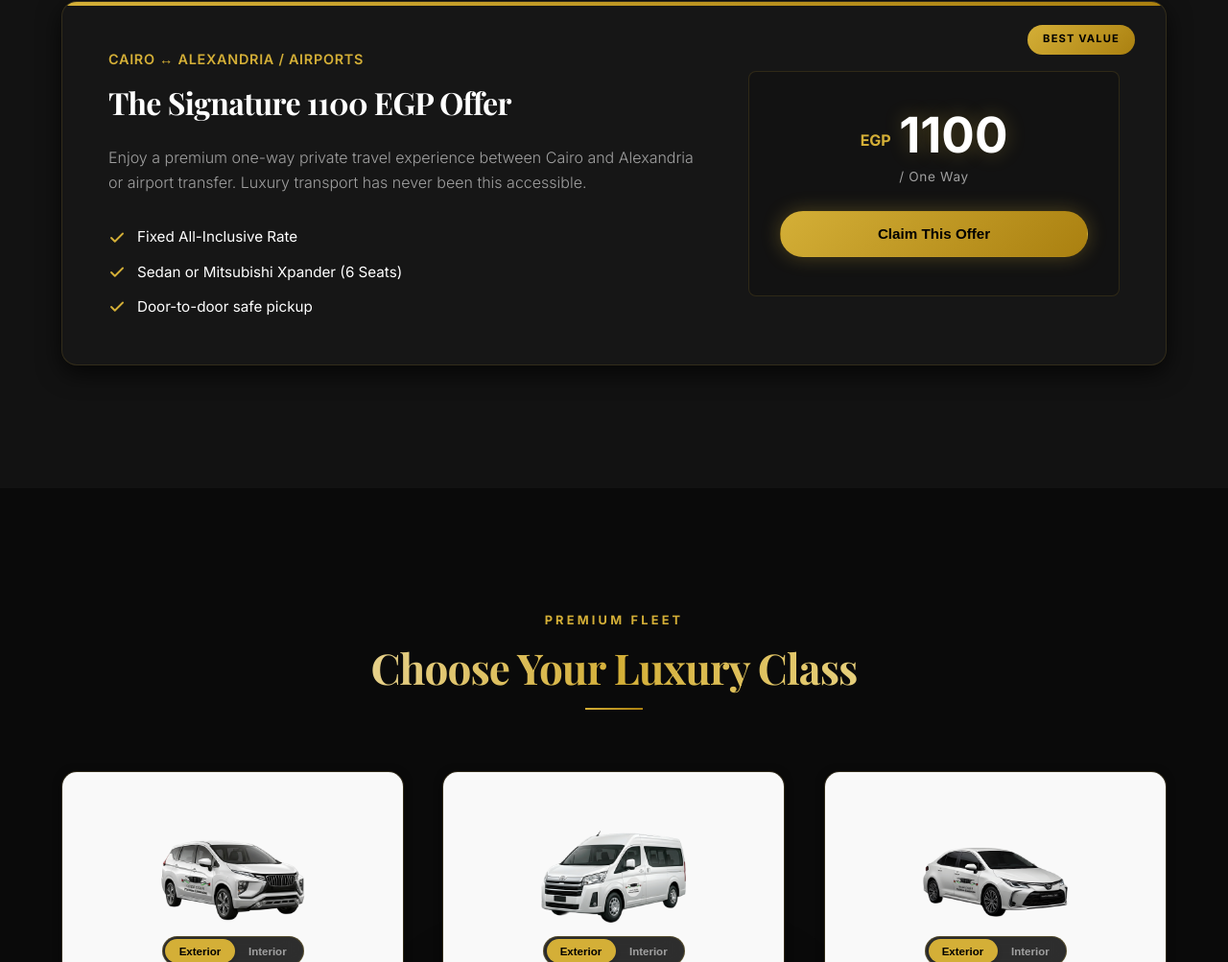
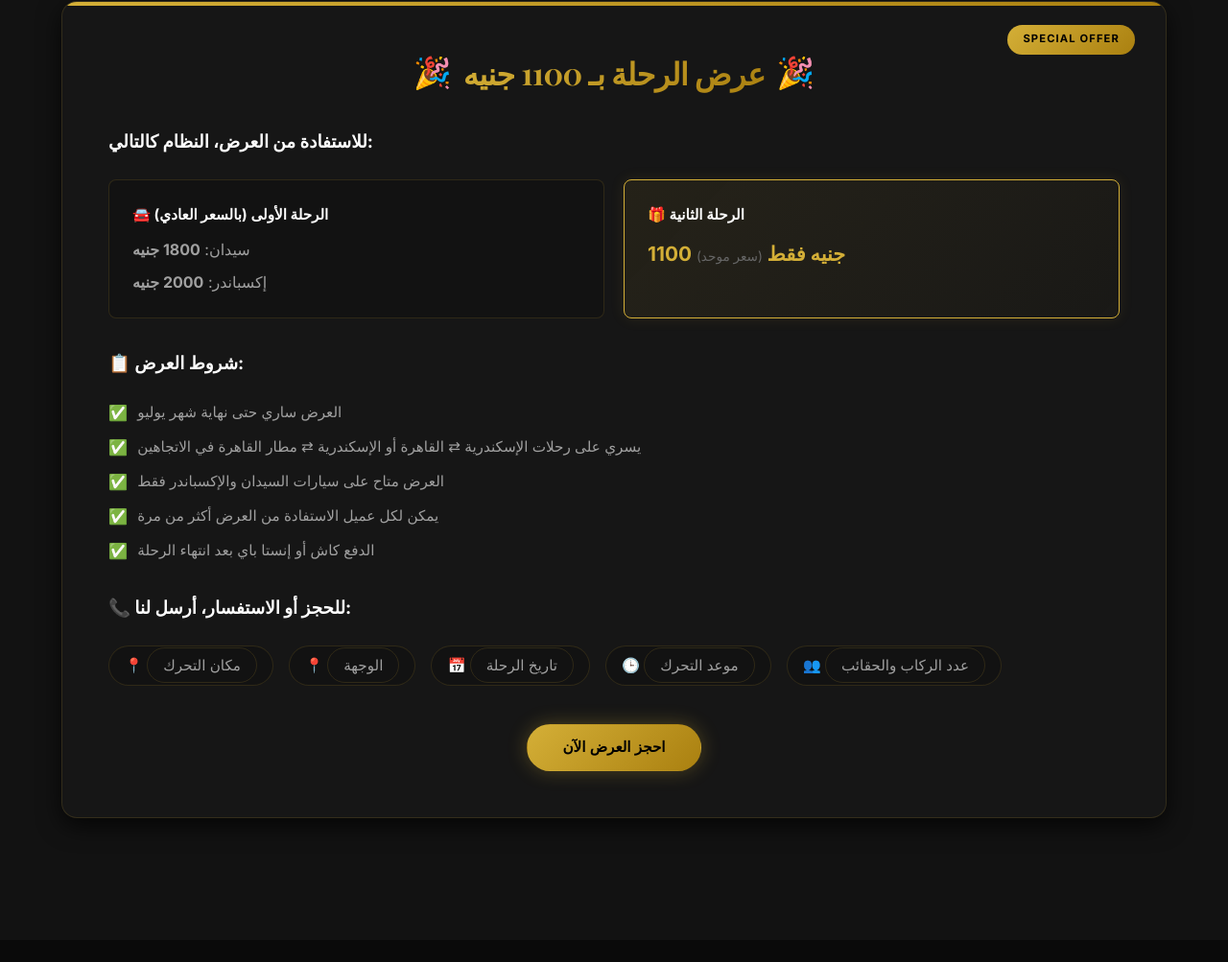
Before and after one commit to medoouwj12-tech/Platinum-limousine, a plain HTML site: page index.html in a window 1280 px wide. Shown: the part 2363-3366 px from the top of the page at 96% size. Drawn offline with nearby package versions, Linux system fonts and the light colour scheme; a web font is replaced by a local one.

Commit message:
تحديث قسم العرض بالرسالة الجديدة كاملة مع الشروط والأسعار

```diff
--- a/index.html
+++ b/index.html
@@ -199,42 +199,62 @@
                 </div>
 
                 <div class="offer-card-featured">
-                    <div class="offer-badge" data-key="offer-tag">BEST VALUE</div>
-                    <div class="offer-content-grid">
-                        <div class="offer-info">
-                            <span class="offer-route" data-key="offer-route">Cairo ↔ Alexandria / Airports</span>
-                            <h3 class="offer-name" data-key="offer-name">The Signature 1100 EGP Offer</h3>
-                            <p class="offer-desc" data-key="offer-desc">Enjoy a premium one-way private travel experience between Cairo and Alexandria or airport transfer. Luxury transport has never been this accessible.</p>
+                    <div class="offer-badge" data-key="offer-tag">عرض مميز</div>
+                    <div class="offer-content-full">
+                        <!-- Header -->
+                        <div class="offer-headline">
+                            <span class="offer-emoji">🎉</span>
+                            <h3 class="offer-name" data-key="offer-name">عرض الرحلة بـ 1100 جنيه</h3>
+                            <span class="offer-emoji">🎉</span>
+                        </div>
 
-                            <ul class="offer-features">
-                                <li>
-                                    <svg viewBox="0 0 24 24" width="18" height="18" fill="none" stroke="currentColor" stroke-width="2.5" stroke-linecap="round" stroke-linejoin="round">
-                                        <polyline points="20 6 9 17 4 12"></polyline>
-                                    </svg>
-                                    <span data-key="offer-f1">Fixed All-Inclusive Rate</span>
-                                </li>
-                                <li>
-                                    <svg viewBox="0 0 24 24" width="18" height="18" fill="none" stroke="currentColor" stroke-width="2.5" stroke-linecap="round" stroke-linejoin="round">
-                                        <polyline points="20 6 9 17 4 12"></polyline>
-                                    </svg>
-                                    <span data-key="offer-f2">Sedan or Mitsubishi Xpander (6 Seats)</span>
-                                </li>
-                                <li>
-                                    <svg viewBox="0 0 24 24" width="18" height="18" fill="none" stroke="currentColor" stroke-width="2.5" stroke-linecap="round" stroke-linejoin="round">
-                                        <polyline points="20 6 9 17 4 12"></polyline>
-                                    </svg>
-                                    <span data-key="offer-f3">Door-to-door safe pickup</span>
-                                </li>
+                        <!-- How it works -->
+                        <div class="offer-section-block">
+                            <p class="offer-section-title" data-key="offer-how-title">للاستفادة من العرض، النظام كالتالي:</p>
+                            <div class="offer-price-grid">
+                                <div class="offer-price-card">
+                                    <span class="offer-price-label" data-key="offer-trip1">🚘 الرحلة الأولى (بالسعر العادي)</span>
+                                    <div class="offer-price-rows">
+                                        <span class="offer-price-row"><span data-key="offer-sedan">سيدان</span>: <strong>1800 جنيه</strong></span>
+                                        <span class="offer-price-row"><span data-key="offer-xpander">إكسباندر</span>: <strong>2000 جنيه</strong></span>
+                                    </div>
+                                </div>
+                                <div class="offer-price-card offer-price-card-highlight">
+                                    <span class="offer-price-label">🎁 <span data-key="offer-trip2">الرحلة الثانية</span></span>
+                                    <div class="offer-price-rows">
+                                        <span class="offer-price-row"><strong class="gold-text">1100 جنيه فقط</strong> <span class="offer-price-note" data-key="offer-flat">(سعر موحد)</span></span>
+                                    </div>
+                                </div>
+                            </div>
+                        </div>
+
+                        <!-- Terms -->
+                        <div class="offer-section-block">
+                            <p class="offer-section-title" data-key="offer-terms-title">📋 شروط العرض:</p>
+                            <ul class="offer-terms-list">
+                                <li><span class="term-icon">✅</span> <span data-key="offer-term1">العرض ساري حتى نهاية شهر يوليو</span></li>
+                                <li><span class="term-icon">✅</span> <span data-key="offer-term2">يسري على رحلات الإسكندرية ⇄ القاهرة أو الإسكندرية ⇄ مطار القاهرة في الاتجاهين</span></li>
+                                <li><span class="term-icon">✅</span> <span data-key="offer-term3">العرض متاح على سيارات السيدان والإكسباندر فقط</span></li>
+                                <li><span class="term-icon">✅</span> <span data-key="offer-term4">يمكن لكل عميل الاستفادة من العرض أكثر من مرة</span></li>
+                                <li><span class="term-icon">✅</span> <span data-key="offer-term5">الدفع كاش أو إنستا باي بعد انتهاء الرحلة</span></li>
                             </ul>
                         </div>
 
-                        <div class="offer-pricing-box">
-                            <div class="price-wrapper">
-                                <span class="currency" data-key="egp">EGP</span>
-                                <span class="price">1100</span>
-                                <span class="term" data-key="one-way">/ One Way</span>
+                        <!-- Booking info -->
+                        <div class="offer-section-block">
+                            <p class="offer-section-title" data-key="offer-booking-title">📞 للحجز أو الاستفسار، أرسل لنا:</p>
+                            <div class="offer-booking-icons">
+                                <span>📍 <span data-key="offer-b1">مكان التحرك</span></span>
+                                <span>📍 <span data-key="offer-b2">الوجهة</span></span>
+                                <span>📅 <span data-key="offer-b3">تاريخ الرحلة</span></span>
+                                <span>🕒 <span data-key="offer-b4">موعد التحرك</span></span>
+                                <span>👥 <span data-key="offer-b5">عدد الركاب والحقائب</span></span>
                             </div>
-                            <button onclick="selectSpecialOffer()" class="btn btn-gold w-full" data-key="offer-btn">Claim This Offer</button>
+                        </div>
+
+                        <!-- CTA -->
+                        <div class="offer-cta-row">
+                            <button onclick="selectSpecialOffer()" class="btn btn-gold" data-key="offer-btn">احجز العرض الآن</button>
                         </div>
                     </div>
                 </div>
--- a/script.js
+++ b/script.js
@@ -22,16 +22,27 @@
         // Special Offers
         "offers-subtitle": "Exclusive Deals",
         "offers-title": "Signature Special Offers",
-        "offer-tag": "BEST VALUE",
-        "offer-route": "Cairo ↔ Alexandria / Airports",
-        "offer-name": "The Signature 1100 EGP Offer",
-        "offer-desc": "Enjoy a premium one-way private travel experience between Cairo and Alexandria or airport transfer. Luxury transport has never been this accessible.",
-        "offer-f1": "Fixed All-Inclusive Rate",
-        "offer-f2": "Sedan or Mitsubishi Xpander (6 Seats)",
-        "offer-f3": "Door-to-door safe pickup",
-        "egp": "EGP",
-        "one-way": "/ One Way",
-        "offer-btn": "Claim This Offer",
+        "offer-tag": "SPECIAL OFFER",
+        "offer-name": "عرض الرحلة بـ 1100 جنيه",
+        "offer-how-title": "للاستفادة من العرض، النظام كالتالي:",
+        "offer-trip1": "🚘 الرحلة الأولى (بالسعر العادي)",
+        "offer-trip2": "الرحلة الثانية",
+        "offer-sedan": "سيدان",
+        "offer-xpander": "إكسباندر",
+        "offer-flat": "(سعر موحد)",
+        "offer-terms-title": "📋 شروط العرض:",
+        "offer-term1": "العرض ساري حتى نهاية شهر يوليو",
+        "offer-term2": "يسري على رحلات الإسكندرية ⇄ القاهرة أو الإسكندرية ⇄ مطار القاهرة في الاتجاهين",
+        "offer-term3": "العرض متاح على سيارات السيدان والإكسباندر فقط",
+        "offer-term4": "يمكن لكل عميل الاستفادة من العرض أكثر من مرة",
+        "offer-term5": "الدفع كاش أو إنستا باي بعد انتهاء الرحلة",
+        "offer-booking-title": "📞 للحجز أو الاستفسار، أرسل لنا:",
+        "offer-b1": "مكان التحرك",
+        "offer-b2": "الوجهة",
+        "offer-b3": "تاريخ الرحلة",
+        "offer-b4": "موعد التحرك",
+        "offer-b5": "عدد الركاب والحقائب",
+        "offer-btn": "احجز العرض الآن",
         // Fleet
         "fleet-subtitle": "Premium Fleet",
         "fleet-title": "Choose Your Luxury Class",
@@ -173,16 +184,27 @@
         // Special Offers
         "offers-subtitle": "عروض حصرية",
         "offers-title": "العروض الخاصة المميزة",
-        "offer-tag": "الأفضل قيمة",
-        "offer-route": "القاهرة ↔ الإسكندرية / المطارات",
-        "offer-name": "عرض الـ 1100 جنيه المميز",
-        "offer-desc": "استمتع بتجربة سفر خاصة وفاخرة باتجاه واحد بين القاهرة والإسكندرية أو توصيل للمطارات. السفر الفاخر لم يكن أبداً بهذه السهولة.",
-        "offer-f1": "سعر ثابت شامل كافة المصاريف",
-        "offer-f2": "سيارة سيدان أو ميتسوبيشي إكسباندر (6 مقاعد)",
-        "offer-f3": "خدمة التوصيل من الباب إلى الباب بأمان",
-        "egp": "جنيه",
-        "one-way": "/ اتجاه واحد",
-        "offer-btn": "احجز هذا العرض الآن",
+        "offer-tag": "عرض مميز",
+        "offer-name": "عرض الرحلة بـ 1100 جنيه",
+        "offer-how-title": "للاستفادة من العرض، النظام كالتالي:",
+        "offer-trip1": "🚘 الرحلة الأولى (بالسعر العادي)",
+        "offer-trip2": "الرحلة الثانية",
+        "offer-sedan": "سيدان",
+        "offer-xpander": "إكسباندر",
+        "offer-flat": "(سعر موحد)",
+        "offer-terms-title": "📋 شروط العرض:",
+        "offer-term1": "العرض ساري حتى نهاية شهر يوليو",
+        "offer-term2": "يسري على رحلات الإسكندرية ⇄ القاهرة أو الإسكندرية ⇄ مطار القاهرة في الاتجاهين",
+        "offer-term3": "العرض متاح على سيارات السيدان والإكسباندر فقط",
+        "offer-term4": "يمكن لكل عميل الاستفادة من العرض أكثر من مرة",
+        "offer-term5": "الدفع كاش أو إنستا باي بعد انتهاء الرحلة",
+        "offer-booking-title": "📞 للحجز أو الاستفسار، أرسل لنا:",
+        "offer-b1": "مكان التحرك",
+        "offer-b2": "الوجهة",
+        "offer-b3": "تاريخ الرحلة",
+        "offer-b4": "موعد التحرك",
+        "offer-b5": "عدد الركاب والحقائب",
+        "offer-btn": "احجز العرض الآن",
         // Fleet
         "fleet-subtitle": "أسطولنا الفاخر",
         "fleet-title": "اختر فئة سيارتك المفضلة",
--- a/styles.css
+++ b/styles.css
@@ -721,89 +721,161 @@
     border-radius: var(--border-radius-full);
 }
 
-.offer-content-grid {
-    display: grid;
-    grid-template-columns: 1.6fr 1fr;
-    gap: 3rem;
-    align-items: center;
-}
-
-.offer-route {
-    display: block;
-    color: var(--gold-primary);
-    font-size: 0.9rem;
-    font-weight: 600;
-    text-transform: uppercase;
-    letter-spacing: 0.05em;
-    margin-bottom: 0.5rem;
+/* New offer full content layout */
+.offer-content-full {
+    display: flex;
+    flex-direction: column;
+    gap: 2rem;
+}
+
+.offer-headline {
+    display: flex;
+    align-items: center;
+    justify-content: center;
+    gap: 0.75rem;
+    text-align: center;
+}
+
+.offer-emoji {
+    font-size: 2rem;
 }
 
 .offer-name {
     font-size: clamp(1.5rem, 2.5vw, 2.25rem);
-    margin-bottom: 1.25rem;
-}
-
-.offer-desc {
-    color: var(--text-secondary);
-    margin-bottom: 2rem;
-    font-weight: 300;
-}
-
-.offer-features {
+    background: var(--gold-gradient);
+    -webkit-background-clip: text;
+    -webkit-text-fill-color: transparent;
+    background-clip: text;
+}
+
+.offer-section-block {
+    display: flex;
+    flex-direction: column;
+    gap: 1rem;
+}
+
+.offer-section-title {
+    font-size: 1.15rem;
+    font-weight: 700;
+    color: var(--text-primary);
+    margin-bottom: 0.5rem;
+}
+
+.offer-price-grid {
+    display: grid;
+    grid-template-columns: 1fr 1fr;
+    gap: 1.25rem;
+}
+
+.offer-price-card {
+    background: var(--bg-secondary);
+    border: 1px solid var(--border-color);
+    border-radius: var(--border-radius-md);
+    padding: 1.5rem;
     display: flex;
     flex-direction: column;
     gap: 0.75rem;
-}
-
-.offer-features li {
-    display: flex;
-    align-items: center;
-    gap: 0.75rem;
+    transition: var(--transition-smooth);
+}
+
+.offer-price-card:hover {
+    border-color: var(--border-hover);
+    box-shadow: var(--shadow-sm);
+}
+
+.offer-price-card-highlight {
+    border-color: var(--gold-primary);
+    background: linear-gradient(135deg, rgba(212, 175, 55, 0.08), rgba(212, 175, 55, 0.02));
+    box-shadow: 0 0 15px rgba(212, 175, 55, 0.1);
+}
+
+.offer-price-label {
     font-size: 0.95rem;
-}
-
-.offer-features svg {
+    font-weight: 700;
+    color: var(--text-primary);
+}
+
+.offer-price-rows {
+    display: flex;
+    flex-direction: column;
+    gap: 0.5rem;
+}
+
+.offer-price-row {
+    font-size: 1rem;
+    color: var(--text-secondary);
+}
+
+.gold-text {
     color: var(--gold-primary);
+    font-size: 1.3rem;
+}
+
+.offer-price-note {
+    font-size: 0.85rem;
+    color: var(--text-muted);
+}
+
+/* Terms list */
+.offer-terms-list {
+    display: flex;
+    flex-direction: column;
+    gap: 0.65rem;
+}
+
+.offer-terms-list li {
+    display: flex;
+    align-items: flex-start;
+    gap: 0.65rem;
+    font-size: 0.95rem;
+    color: var(--text-secondary);
+    line-height: 1.6;
+}
+
+.term-icon {
     flex-shrink: 0;
-}
-
-.offer-pricing-box {
-    background-color: var(--bg-secondary);
+    font-size: 1rem;
+}
+
+/* Booking icons row */
+.offer-booking-icons {
+    display: flex;
+    flex-wrap: wrap;
+    gap: 1rem;
+}
+
+.offer-booking-icons span {
+    font-size: 0.95rem;
+    color: var(--text-secondary);
+    background: var(--bg-secondary);
     border: 1px solid var(--border-color);
-    border-radius: var(--border-radius-md);
-    padding: 2.5rem 2rem;
-    text-align: center;
-    display: flex;
-    flex-direction: column;
+    padding: 0.5rem 1rem;
+    border-radius: var(--border-radius-full);
+    transition: var(--transition-fast);
+}
+
+.offer-booking-icons span:hover {
+    border-color: var(--gold-primary);
+    color: var(--gold-primary);
+}
+
+.offer-cta-row {
+    display: flex;
     justify-content: center;
-    align-items: center;
-}
-
-.price-wrapper {
-    margin-bottom: 1.5rem;
-}
-
-.currency {
-    font-size: 1rem;
-    font-weight: 700;
-    color: var(--gold-primary);
-    vertical-align: super;
-    margin-inline-end: 0.25rem;
-}
-
-.price {
-    font-size: clamp(3rem, 4vw, 4.5rem);
-    font-weight: 800;
-    color: var(--text-primary);
-    line-height: 1;
-}
-
-.term {
-    display: block;
-    font-size: 0.85rem;
-    color: var(--text-secondary);
     margin-top: 0.5rem;
-    letter-spacing: 0.05em;
+}
+
+@media (max-width: 768px) {
+    .offer-price-grid {
+        grid-template-columns: 1fr;
+    }
+    .offer-booking-icons {
+        flex-direction: column;
+        align-items: flex-start;
+    }
+    .offer-card-featured {
+        padding: 2rem 1.5rem;
+    }
 }
 
 /* 8. Fleet Gallery Section */
```
